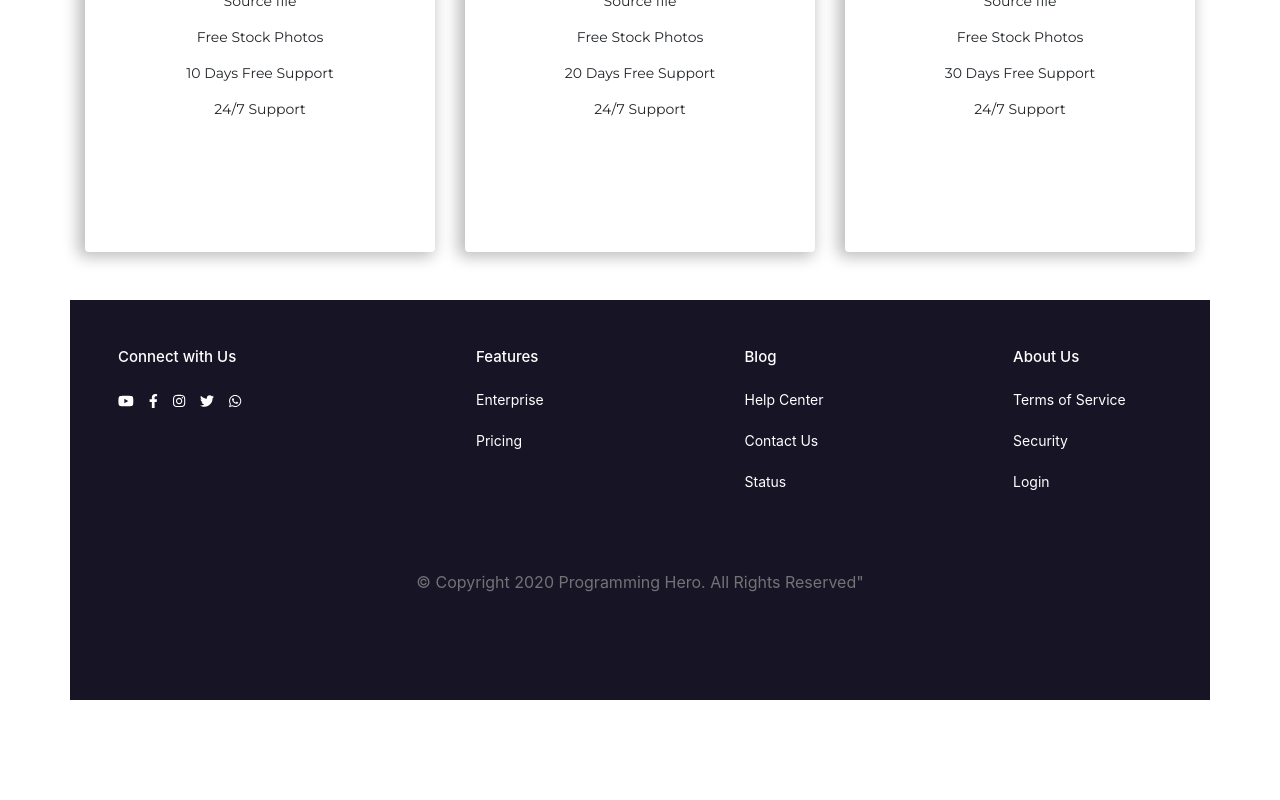
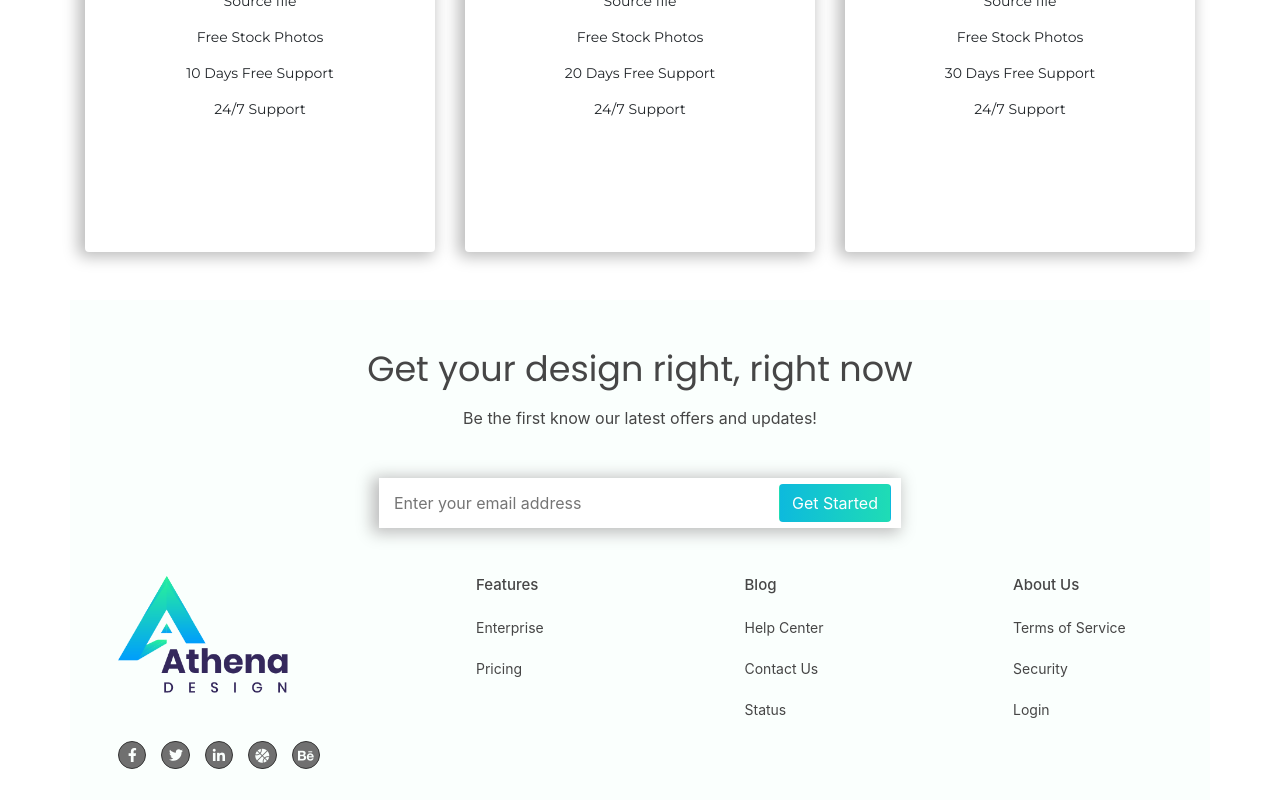
Before and after one commit to Abir-Hasan-GUB/Athena, a React (Create React App) app: page / in a window 1280 px wide. Shown: the part 793-1593 px from the top of the page. Before the commit the page ends 1493 px from the top, so only its background shows below. Built offline with nearby package versions, Linux system fonts and the light colour scheme.

Commit message:
Footer Done

```diff
--- a/src/Componants/Footer/Footer.css
+++ b/src/Componants/Footer/Footer.css
@@ -1,8 +1,14 @@
 .footer {
-    height: 400px;
+    height: 500px;
     width: 100%;
-    background: #171426;
-    color: #fff;
+    background: #FAFFFD;
+    color: #464646;
+}
+a:hover{
+    text-decoration: none;
+}
+.logo{
+    height: 117px;
 }
 ul li{
     list-style: none;
@@ -14,10 +20,38 @@ ul{
     padding: 0;
 }
 .footer ul a{
+    color:#464646;
+}
+.FooterTitle h1{
+    font-size: 35px;
+    font-weight: 400;
+    font-family: 'Poppins', sans-serif;
+}
+.FooterTitle input,button{
+    border: none;
+    padding: 13px 15px;
+}
+.FooterTitle input{
+    width: 100%;
+}
+.FooterTitle button{
+    background-image: linear-gradient(to right, #0DBADD ,#1FDCB5);
     color: #fff;
+    position: absolute;
+    right: 10px;
+    top: 50%;
+    transform: translateY(-50%);
+}
+.buttonBody{
+    position: relative;
+    height: 50px;
+    width: 50%;
+    margin: 0 auto;
+    background: #fff;
+    box-shadow: -4px 2px 15px 3px rgba(189,189,189,1);
 }
 .footerLi li:hover{
-    color: #FCD842;
+    color: #000;
     margin-left: 10px;
     transition: .5s;
 }
@@ -28,13 +62,14 @@ ul{
 .socialLink li{
     display: inline-block;
     margin-right: 15px;
+    height: 28.4px;
+    width: 28.4px;
+    border: 1px solid #353535;
+    text-align: center;
+    line-height: 28.4px;
+    border-radius: 50%;
+    background: #707070;
 }
-.copyright{
-    text-align: center;
-    height: 30px;
-    width: 100%;
-    color: #737376;
-    line-height: 30px;
-    padding-top: 55px;
-    background: transparent;
+.socialLink li a{
+    color: #FAFFFD;
 }
--- a/src/Componants/Footer/Footer.js
+++ b/src/Componants/Footer/Footer.js
@@ -1,27 +1,32 @@
 import React from 'react';
 import './Footer.css';
 import { FontAwesomeIcon } from '@fortawesome/react-fontawesome';
-import { faFacebookF, faInstagram, faTwitter, faWhatsapp, faYoutube } from '@fortawesome/free-brands-svg-icons';
+import { faFacebookF, faTwitter } from '@fortawesome/free-brands-svg-icons';
 import './Footer.css';
+import logo from "../Image/logo.png";
 
 const fb = <FontAwesomeIcon icon={faFacebookF} />
 const twitter = <FontAwesomeIcon icon={faTwitter} />
-const instra = <FontAwesomeIcon icon={faInstagram} />
-const whatsapp = <FontAwesomeIcon icon={faWhatsapp} />
-const youtube = <FontAwesomeIcon icon={faYoutube} />
 
 const Footer = () => {
     return (
         <div id="Footer" className="footer p-5 container">
+             <div className="FooterTitle text-center mb-5">
+                    <h1>Get your design right, right now</h1>
+                    <p className = "text-center text-gray mt-3 mb-5">Be the first know our latest offers and updates!</p>
+                   <div className = "buttonBody"> <input type="text" placeholder = "Enter your email address" name="" id="" /> <button className="btn">Get Started</button> </div>
+                </div>
             <div className="row">
                 <div className="col-md-4">
-                <h5>Connect with Us</h5>
-                    <ul className="socialLink">
-                        <li> <a href="#">{youtube}</a></li>
+                <a href="#">
+                <img className = "img-fluid logo" src={logo} alt="logo"/>
+                </a>
+                    <ul className="socialLink mt-5">
                         <li> <a href="#">{fb}</a></li>
-                        <li> <a href="#">{instra}</a></li>
                         <li> <a href="#">{twitter}</a></li>
-                        <li> <a href="#">{whatsapp}</a></li>
+                        <li> <a href="#"><i class="fab fa-linkedin-in"></i></a></li>
+                        <li> <a href="#"><i class="fas fa-basketball-ball"></i></a></li>
+                        <li> <a href="#"><i class="fab fa-behance"></i></a></li>
                     </ul>
                 </div>
                 <div className="col-md-3">
@@ -49,7 +54,6 @@ const Footer = () => {
                     </ul>
                 </div>
             </div>
-            <p className="copyright"> © Copyright {new Date().getFullYear()} Programming Hero. All Rights Reserved"</p>
         </div>
     );
 };
```
